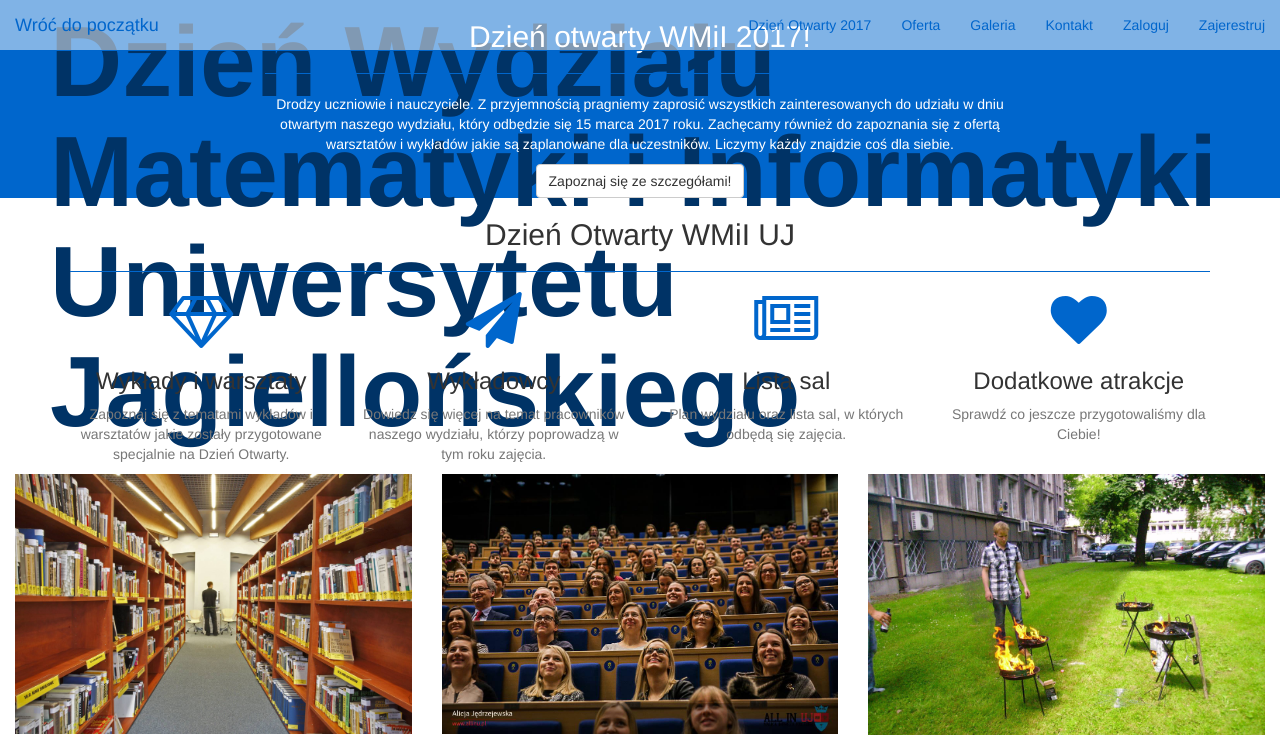
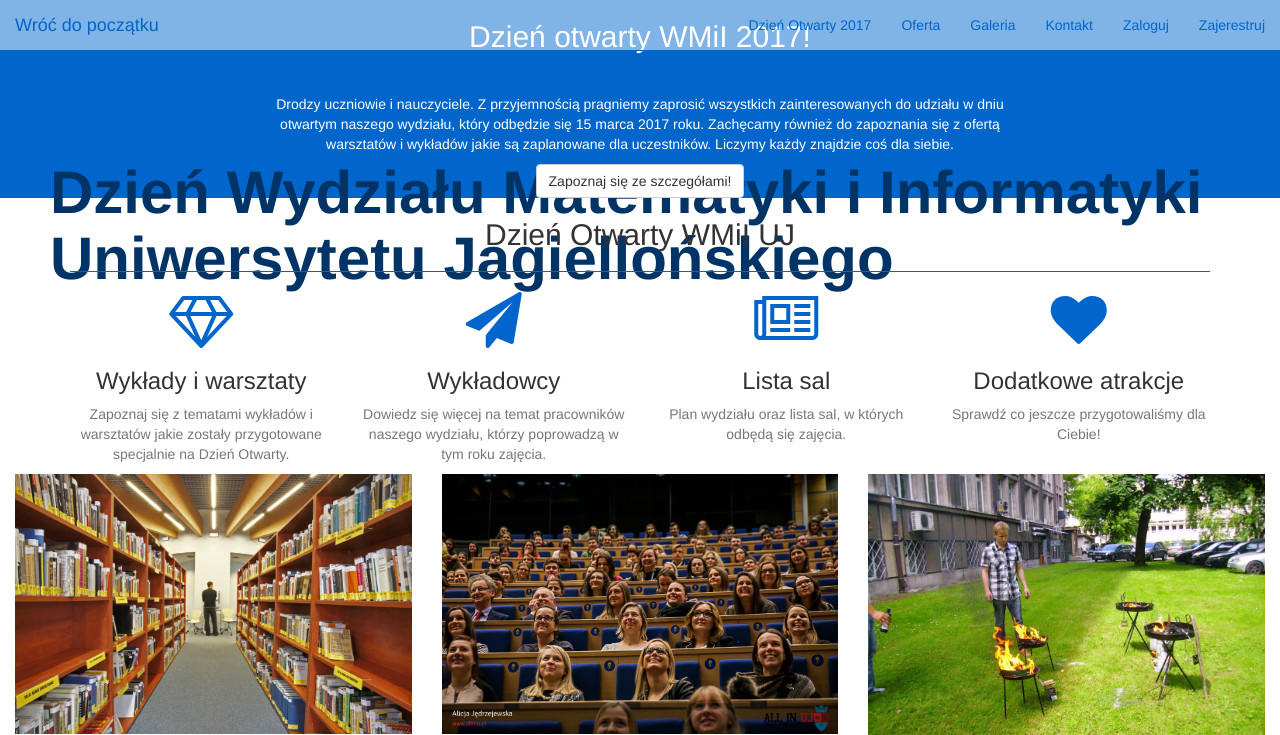
Before and after one commit to KSIUJ/dzien_wydzialu, a Django app: page / in a window 1280 px wide. Shown: the top 735 px of the page. Run offline with Django 3.2, Linux system fonts and the light colour scheme; parts of the project's set-up code (start-up, migrations or seed data) failed here and were passed over; some libraries are stand-ins or nearby versions.

Commit message:
Css change

```diff
--- a/dzien_wydzialu/home/static/css/custom.css
+++ b/dzien_wydzialu/home/static/css/custom.css
@@ -182,7 +182,7 @@ header .header-content {
 }
 header .header-content .header-content-inner h1 {
   font-weight: 600;
-  font-size: 100px;
+  font-size: 60px;
   margin-top: 35px;
   margin-bottom: 350px;
 }
```
